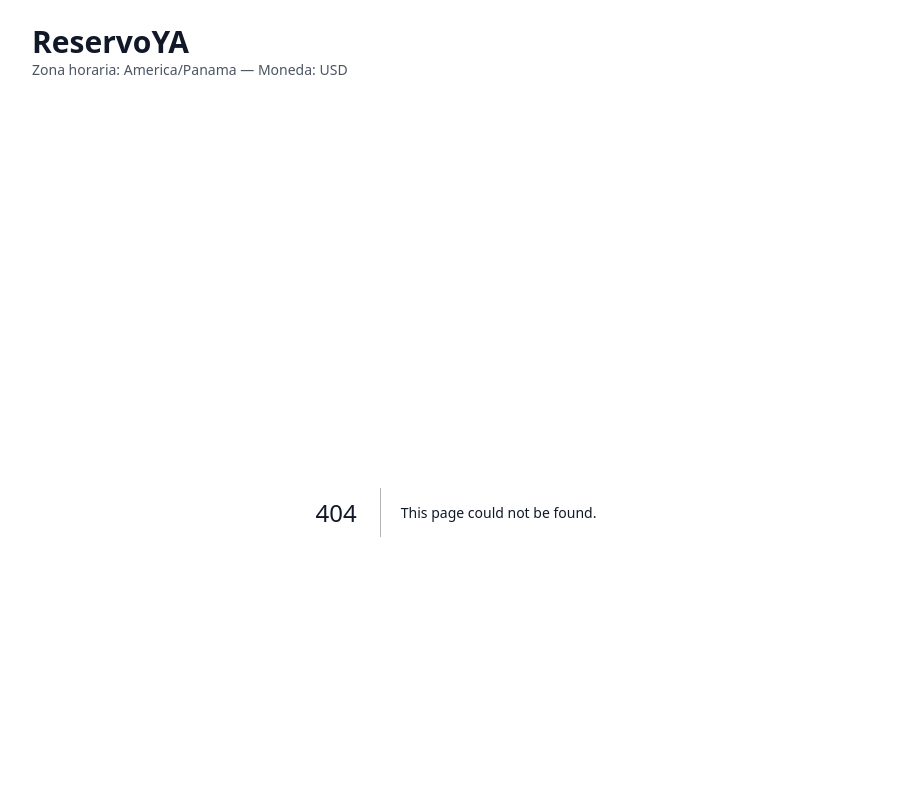
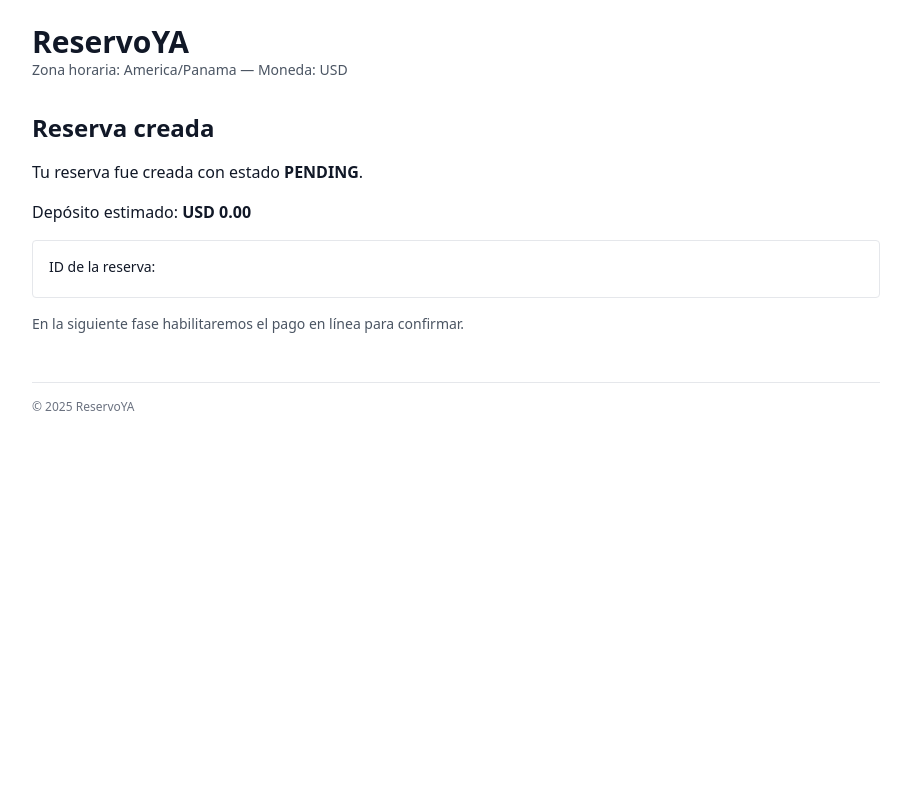
Before and after one commit to LuisDiaz1234/reservoya, a Next.js app in the folder apps/web/: page /1/book/confirm in a window 1280 px wide. Before the commit this address had no page. Shown: the top 800 px of the page, without its empty margins (184-1095 px from the left). Built offline with nearby package versions, Linux system fonts and the light colour scheme.

Commit message:
Create page.tsx

```diff
--- /dev/null
+++ b/apps/web/app/[workspace]/book/confirm/page.tsx
@@ -0,0 +1,19 @@
+export default function ConfirmPage({ searchParams }: { searchParams: { bookingId?: string; deposit?: string } }) {
+  const bookingId = searchParams.bookingId || "";
+  const depositCents = Number(searchParams.deposit || "0");
+
+  const deposit = new Intl.NumberFormat("es-PA", { style: "currency", currency: "USD" }).format(depositCents / 100);
+
+  return (
+    <section className="space-y-4">
+      <h2 className="text-2xl font-semibold">Reserva creada</h2>
+      <p>Tu reserva fue creada con estado <strong>PENDING</strong>.</p>
+      <p>Depósito estimado: <strong>{deposit}</strong></p>
+      <div className="rounded border p-4 text-sm">
+        <p className="mb-1">ID de la reserva:</p>
+        <code className="break-all">{bookingId}</code>
+      </div>
+      <p className="text-sm text-gray-600">En la siguiente fase habilitaremos el pago en línea para confirmar.</p>
+    </section>
+  );
+}
```
